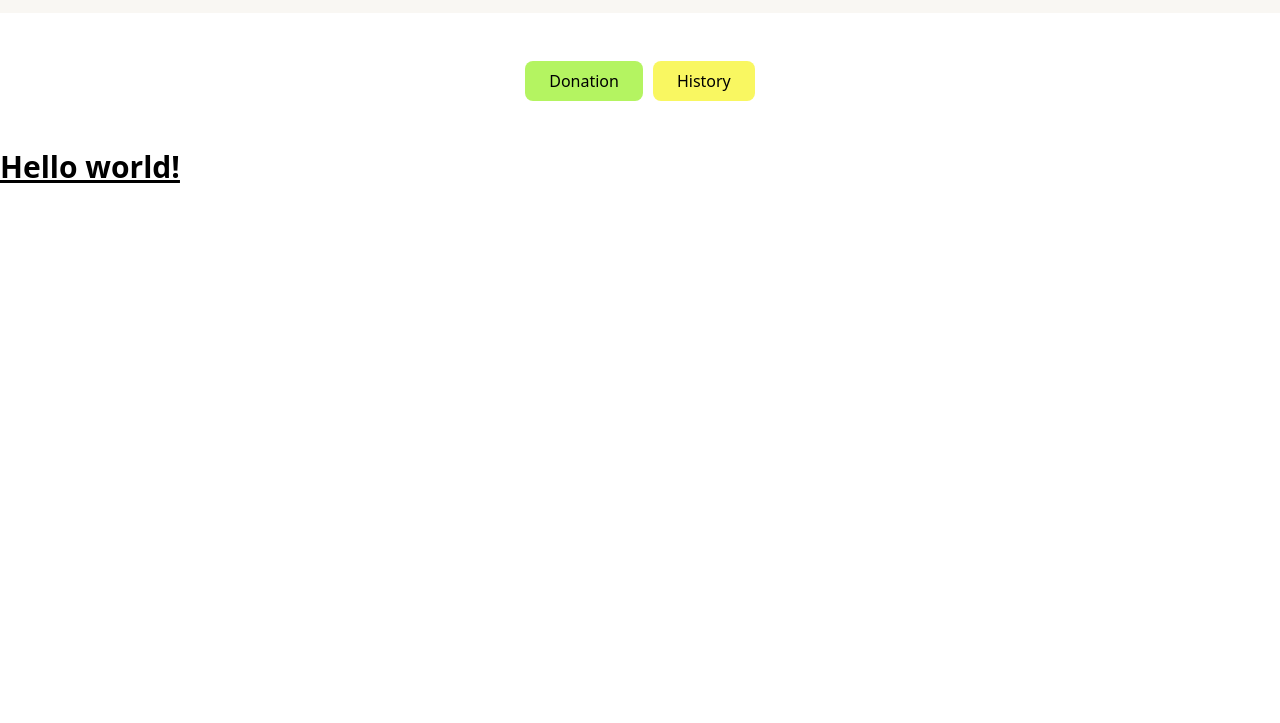
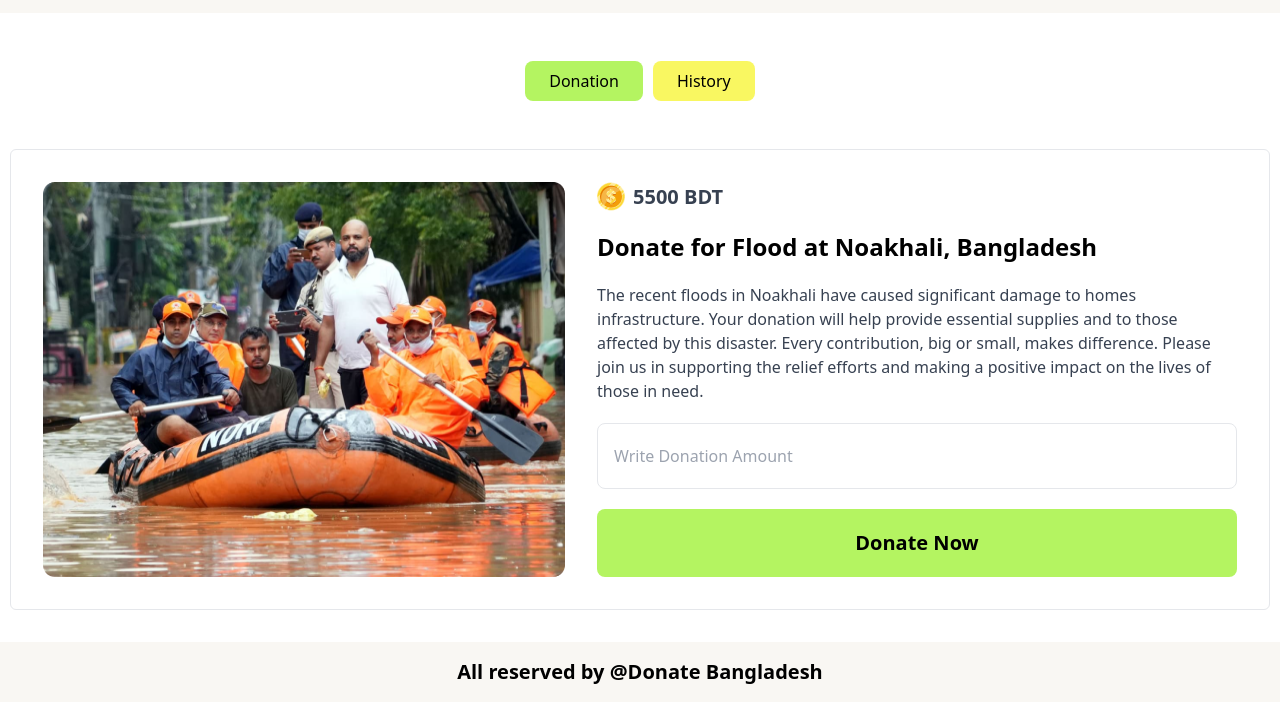
Before and after one commit to aliakbordev/B10A5, a plain HTML site: page index.html in a window 1280 px wide. Shown: the part 59-782 px from the top of the page. Drawn offline with nearby package versions, Linux system fonts and the light colour scheme.

Commit message:
Donate for Flood at Noakhali

```diff
--- a/index.html
+++ b/index.html
@@ -16,6 +16,7 @@
                     <img class="w-8" src="./assets/logo.png" alt="">
                     <p class="text-xl font-semibold">Donate Bangladesh</p>
                 </div>
+                <!-- balance -->
                 <div class="flex items-center gap-2">
                     <img src="./assets/coin.png" alt="">
                     <p class="text-xl font-semibold text-gray-700">
@@ -33,8 +34,33 @@
             </div>
         </section>
     </header>
-    <h1 class="text-3xl font-bold underline">
-        Hello world!
-    </h1>
+
+
+    <main class="max-w-screen-xl mx-auto px-2.5">
+        <!-- at Noakhali section -->
+            <div class="border p-8 flex flex-col lg:flex-row justify-center gap-8 rounded-md">
+                <img src="./assets/noakhali.png" alt="">
+                <div class="flex flex-col gap-5">
+                    <!-- balance -->
+                    <div class="flex items-center gap-2">
+                        <img src="./assets/coin.png" alt="">
+                        <p class="text-xl font-semibold text-gray-700">
+                            <span>5500</span> BDT
+                        </p>
+                    </div>
+                    <h1 class="text-2xl font-semibold">Donate for Flood at Noakhali, Bangladesh</h1>
+                    <p class="text-gray-700">The recent floods in Noakhali have caused significant damage to homes infrastructure. Your donation will help provide
+                    essential supplies and to those affected by this disaster. Every contribution, big or small, makes difference. Please
+                    join us in supporting the relief efforts and making a positive impact on the lives of those in need.</p>
+                    <input type="number" class="border px-4 py-5 rounded-lg" placeholder="Write Donation Amount">
+                    <button class="bg-[#B4F461] text-xl font-bold py-5 rounded-lg">Donate Now</button>
+                </div>
+            </div>
+    </main>
+
+
+    <footer class="bg-[#F9F7F3] py-4 mt-8">
+        <p class="text-xl font-semibold text-center px-2.5">All reserved by @Donate Bangladesh</p>
+    </footer>
 </body>
 </html>
```
